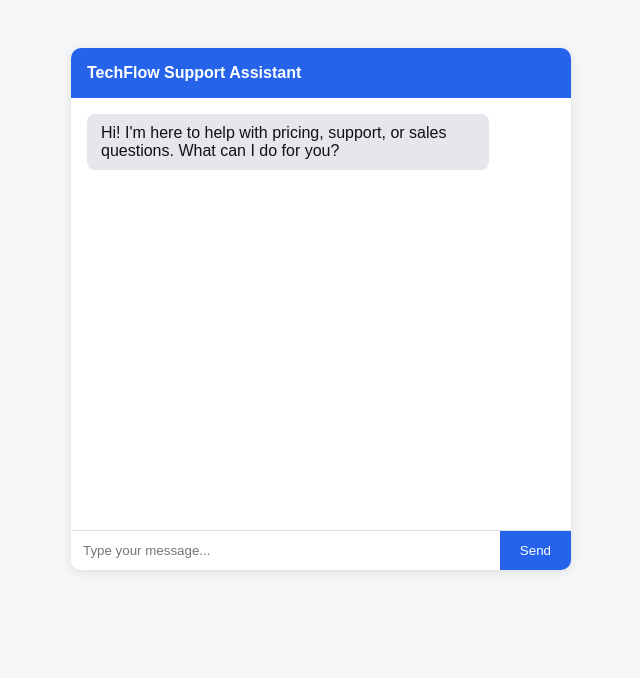
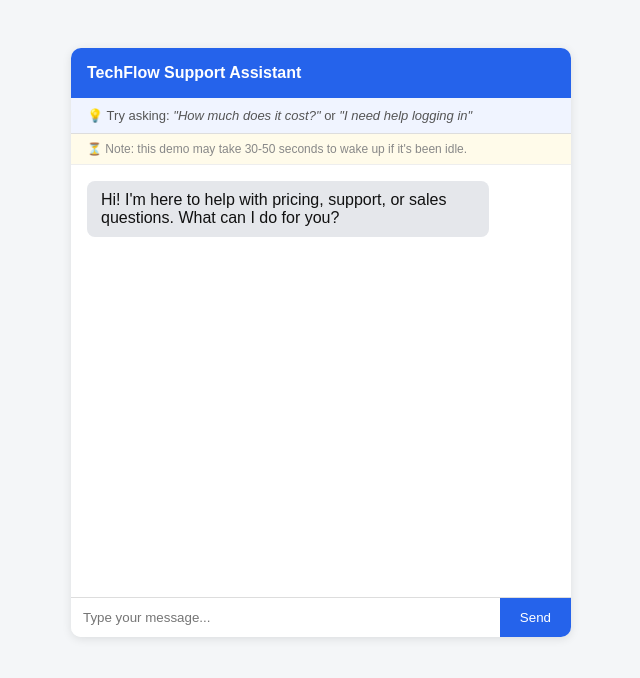
Before and after one commit to valenciamouster9-spec/techflow-support-assistant, a website: page public/index.html in a window 1280 px wide. Shown: the whole page, without its empty margins (319-959 px from the left). Drawn offline with Linux system fonts and the light colour scheme.

Commit message:
Update index.html
Add demo hints and cold-start note

```diff
--- a/public/index.html
+++ b/public/index.html
@@ -68,6 +68,12 @@
 
 <div class="chat-container">
   <div class="chat-header">TechFlow Support Assistant</div>
+  <div style="padding: 10px 16px; font-size: 13px; color: #555; background: #f0f4ff; border-bottom: 1px solid #ddd;">
+  💡 Try asking: <em>"How much does it cost?"</em> or <em>"I need help logging in"</em>
+</div>
+<div style="padding: 8px 16px; font-size: 12px; color: #888; background: #fffbea; border-bottom: 1px solid #eee;">
+  ⏳ Note: this demo may take 30-50 seconds to wake up if it's been idle.
+</div>
   <div class="chat-messages" id="messages">
     <div class="message bot">Hi! I'm here to help with pricing, support, or sales questions. What can I do for you?</div>
   </div>
```
